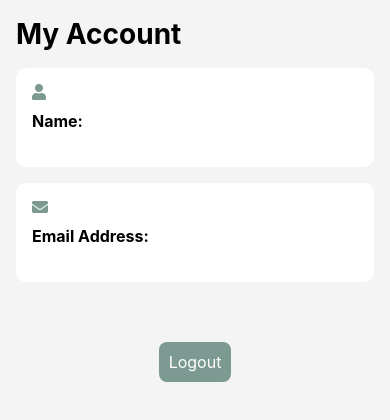
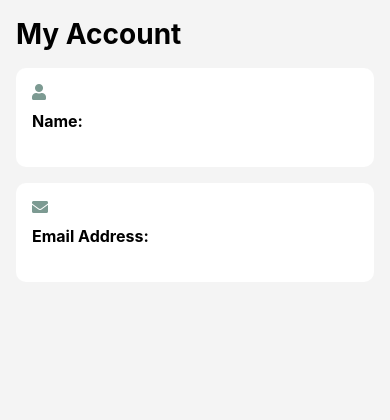
Before and after one commit to pauruigar6/CareMonitorIPe, a React Native app: screen /AccountScreen in a window 390 px wide. Shown: the top 420 px of the page. Built offline with nearby package versions, Linux system fonts and the light colour scheme; no server answers; the database is empty.

Commit message:
Revert "Log Out"
This reverts commit 8b2671569ee040776b62e5309b44db53cac9caef.

```diff
--- a/screens/AccountScreen.js
+++ b/screens/AccountScreen.js
@@ -1,12 +1,13 @@
+// AccountScreen.js
 import React, { useEffect, useState } from "react";
-import { View, Text, ScrollView, SafeAreaView, StyleSheet, TouchableOpacity } from "react-native";
+import { View, Text, ScrollView, SafeAreaView, StyleSheet } from "react-native";
 import { FontAwesome5 } from "@expo/vector-icons";
 import appConfig from "../constants/appConfig";
 
-import { auth, db } from "../utils/firebase-config";
+import { db } from "../utils/firebase-config";
 import { collection, getDocs } from 'firebase/firestore';
 
-const AccountScreen = ({ navigation }) => {
+const AccountScreen = () => {
   const [userData, setUserData] = useState({
     name: "",
     email: "",
@@ -28,16 +29,6 @@ const AccountScreen = ({ navigation }) => {
 
     fetchData();
   }, []);
-
-  const handleLogout = async () => {
-    try {
-      // Cerrar sesión
-      await auth.signOut();
-      navigation.replace("Login"); // Redirige a la pantalla de inicio de sesión
-    } catch (error) {
-      console.error("Error al cerrar sesión:", error);
-    }
-  };
 
   return (
     <SafeAreaView
@@ -68,10 +59,6 @@ const AccountScreen = ({ navigation }) => {
             <Text style={styles.value}>{userData.email}</Text>
           </View>
         </View>
-
-        <TouchableOpacity style={styles.logoutButton} onPress={handleLogout}>
-          <Text style={styles.logoutText}>Logout</Text>
-        </TouchableOpacity>
       </ScrollView>
     </SafeAreaView>
   );
@@ -101,17 +88,6 @@ const styles = StyleSheet.create({
     color: appConfig.COLORS.primary,
     marginBottom: 10,
   },
-  logoutButton: {
-    backgroundColor: appConfig.COLORS.primary,
-    borderRadius: 8,
-    padding: 10,
-    alignSelf: "center",
-    marginTop: 60,
-  },
-  logoutText: {
-    color: appConfig.COLORS.white,
-    fontSize: 16,
-  },
 });
 
 export default AccountScreen;
```
